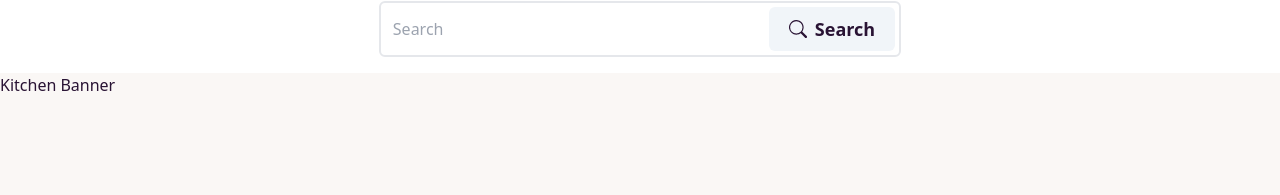
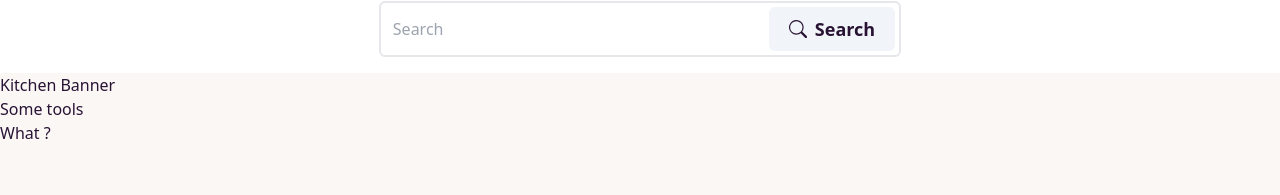
Before and after one commit to Hossain-Ahamed/e-mart-client, a React (Vite) app: page /kitchenTools in a window 1280 px wide. Shown: the part 105-300 px from the top of the page. Built offline with nearby package versions, Linux system fonts and the light colour scheme; no server answers.

Commit message:
kitchen tools

```diff
--- a/src/Pages/KitchenTools/Home/KitchenBanner.jsx
+++ b/src/Pages/KitchenTools/Home/KitchenBanner.jsx
@@ -4,6 +4,8 @@ const KitchenBanner = () => {
     return (
         <>
         <h1>Kitchen Banner</h1>
+        <p>Some tools</p>
+        <p>What ?</p>
         </>
     );
 };
```
